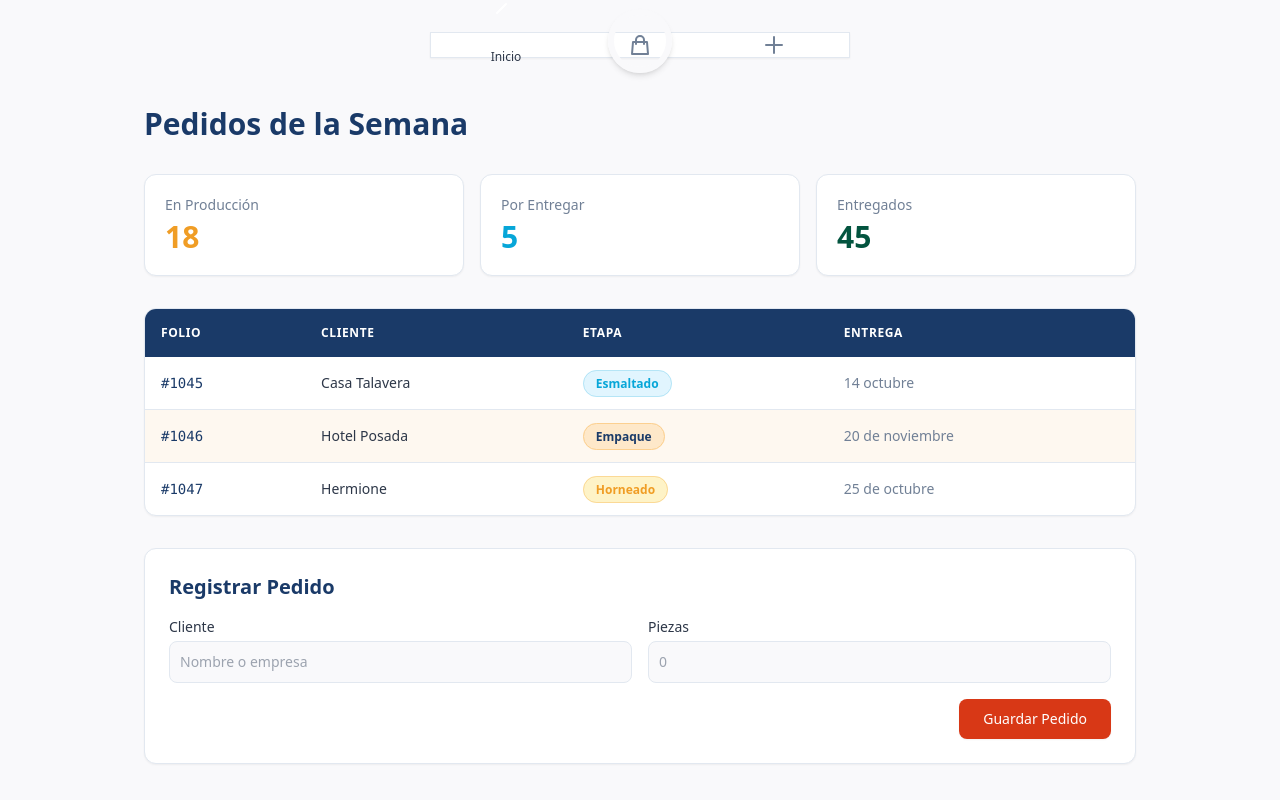
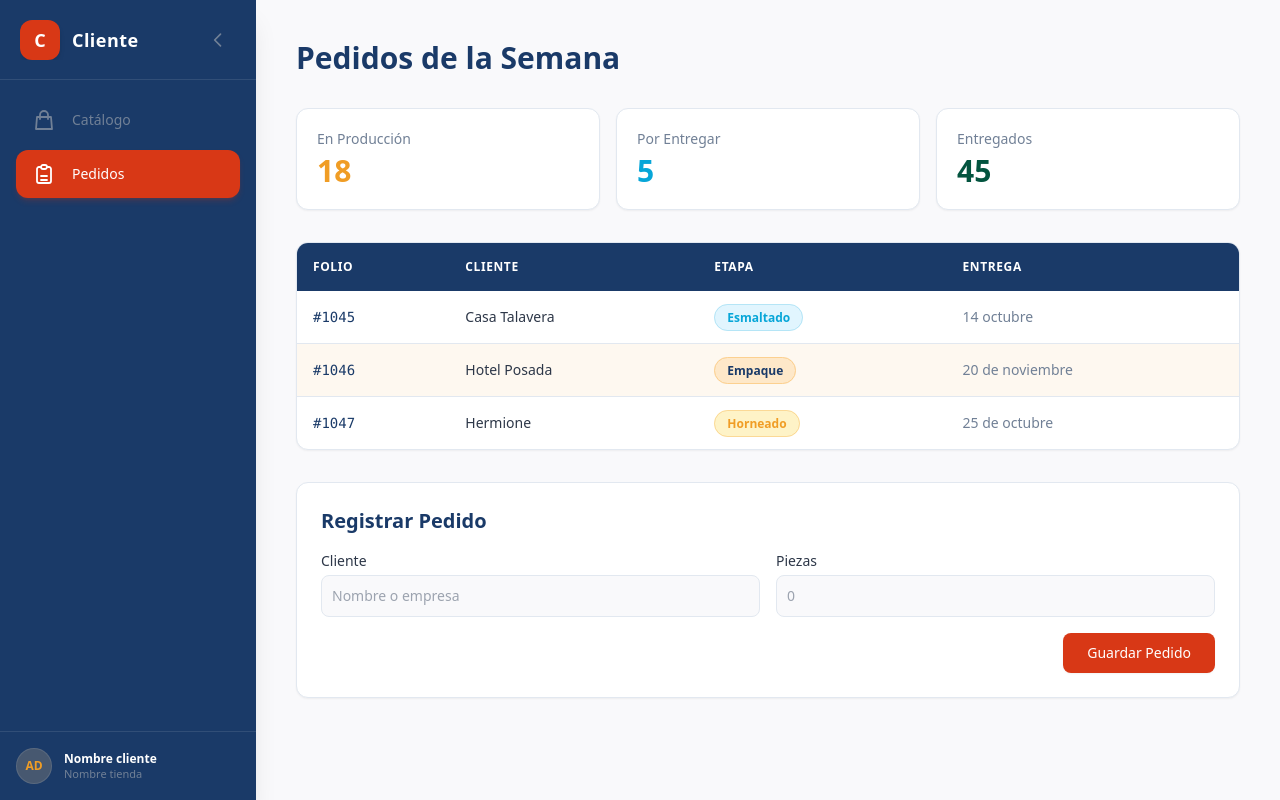
Before and after one commit to rangelashley503-debug/panel-comercial-ah, a plain HTML site: page Catalogo de productos- H/catalogo.html in a window 1280 px wide. Drawn offline with nearby package versions, Linux system fonts and the light colour scheme.

Commit message:
barra lateral catálogo

```diff
--- a/Catalogo de productos- H/catalogo.html
+++ b/Catalogo de productos- H/catalogo.html
@@ -8,63 +8,123 @@
     <script src="https://cdn.tailwindcss.com"></script>
     <!-- 2. Tu archivo de configuración de colores centralizado -->
     <script src="../Paletadecolores.js"></script>
+
+    <style>
+        /* Transición fluida para colapsar/expandir el sidebar y el margen del contenido */
+        #sidebar, #main-wrapper {
+            transition: all 0.3s cubic-bezier(0.4, 0, 0.2, 1);
+        }
+
+        /* Estado colapsado */
+        #sidebar.is-collapsed {
+            width: 5rem; /* ~80px */
+        }
+        #sidebar.is-collapsed .sidebar-label,
+        #sidebar.is-collapsed .brand-name {
+            display: none;
+        }
+        #sidebar.is-collapsed .toggle-icon {
+            transform: rotate(180deg);
+        }
+
+        /* En pantallas de escritorio, el contenido se adapta según el ancho del menú */
+        @media (min-width: 1024px) {
+            #main-wrapper {
+                margin-left: 16rem; /* 256px por defecto */
+            }
+            #sidebar.is-collapsed ~ #main-wrapper {
+                margin-left: 5rem; /* 80px cuando se colapsa */
+            }
+        }
+    </style>
 </head>
-<body class="bg-surface-app text-content-body antialiased">
-    <!-- Barra de navegación fluida -->
-    <header class="pt-8 pb-4 flex justify-center">
-        <nav class="relative bg-surface-card w-[420px] h-[70px rounded-2xl] flex justify-center items-center shadow-sm border border-border-subtle px-2">
-            <!-- indicador flotate , borde con color de fondo principal -->
-            <div id=""indicador" class="absolute -top-6 w-16 h-16 bg-brand-terracota rounded-full border-[6px] border-surface-app transition-all duration-500 flex items-center shadow-md">
+<body class="bg-surface-app text-content-body antialiased min-h-screen flex flex-col lg:flex-row">
+
+    <!-- SIDEBAR -->
+    <aside
+        id="sidebar"
+        class="fixed top-0 left-0 z-50 h-screen w-64 bg-brand-navy text-white flex flex-col justify-between shadow-xl"
+        aria-label="Navegación principal"
+    >
+        <div>
+            <!-- Header del Sidebar (Logo + Toggle) -->
+            <div class="flex items-center justify-between p-5 border-b border-white/10 h-20">
+                <div class="flex items-center gap-3 overflow-hidden">
+                    <div class="h-10 w-10 shrink-0 rounded-xl bg-brand-terracotta flex items-center justify-center font-bold text-lg shadow-md">
+                        C
                     </div>
-            <!-- lista de botones -->
-            <ul class="flex w-full justify-around z-10">
-                <!-- boton 1 -->
-                <li class="nav-item active flex-1 text-center group cursor-pointer" onclick="moveIndicator(this, 0)">
-                    <a class="flex flex-col items-center justify-center relative">
-                        <span class="icon text-white group-[.active]:-translate-y-8 transition-transform duration-500">
-                            <svg class="w-6 h-6" fill="none" stroke="currentColor" viewBox="0 0 24 24 xmlns" xmlns="http://www.org/2000/svg">
-                                <path stroke-linecap="round" stroke-linejoin="round" stroke-width="2" d="M3 12l2-2m0 0l7-7 7M5 10v10a1 1 0 001 1h3m10-11l2 2m-2-2v10a1 1 0 01-1 1h-3m-6 0a1 1 0 001-1v-4a1 1 0 011-1h2a1 1 0 011 1v4a1 1 0 001 1m-6 0h6"></path>
+                    <span class="brand-name font-bold text-lg tracking-wide whitespace-nowrap">Cliente</span>
+                </div>
+
+                <!-- Botón colapsar menú -->
+                <button
+                    type="button"
+                    id="toggleSidebar"
+                    class="p-2 rounded-lg text-content-muted hover:text-white hover:bg-white/10 transition-colors"
+                    aria-label="Colapsar menú"
+                >
+                    <svg class="w-5 h-5 toggle-icon transition-transform duration-300" viewBox="0 0 24 24" fill="none" stroke="currentColor" stroke-width="2">
+                        <path stroke-linecap="round" stroke-linejoin="round" d="M15 19l-7-7 7-7" />
+                    </svg>
+                </button>
+            </div>
+
+            <!-- Navegación -->
+            <nav class="p-4 space-y-1.5">
+                <button
+                    type="button"
+                    class="sidebar-nav-btn w-full flex items-center gap-4 px-4 py-3 rounded-xl font-medium text-sm transition-all duration-200 text-content-muted hover:bg-white/10 hover:text-white"
+                    aria-label="Catálogo"
+                    data-section="catalogo"
+                >
+                    <span class="shrink-0">
+                        <svg class="w-6 h-6" viewBox="0 0 24 24" fill="none" stroke="currentColor" stroke-width="1.8" stroke-linecap="round" stroke-linejoin="round">
+                            <path d="M16 11V7a4 4 0 0 0-8 0v4" />
+                            <path d="M5 9h14l1 12H4L5 9Z" />
                         </svg>
                     </span>
-                        <span class="text text-xs text-content-body absolute bottom-[-18px] opacity-0 group-[.active]:opacity-100 group-[.active]:translate-y-[-10px] transition-all font-medium">
-                            Inicio
-                        </span>
-                    </a>
-                </li>
-                <!-- boton 2 -->
-                <li class="nav-item flex-1 text-center group cursor-pointer" onclick="moveIndicator(this, 1)">
-                    <a class="flex flex-col items-center justify-center relative">
-                        <span class="icon text-content-muted group-[.active]:-translate-y-8 group-[.active]:text-white transition-transform duration-500">
-                            <svg class="w-6 h-6" fill="none" stroke="currentColor" viewBox="0 0 24 24" xmlns="http://www.w3.org/2000/svg">
-                                <path stroke-linecap="round" stroke-linejoin="round" stroke-width="2" d="M16 11V7a4 4 0 00-8 0v4M5 9h14l1 12H4L5 9z"></path>
+                    <span class="sidebar-label whitespace-nowrap">Catálogo</span>
+                </button>
+
+                <button
+                    type="button"
+                    class="sidebar-nav-btn active w-full flex items-center gap-4 px-4 py-3 rounded-xl font-medium text-sm transition-all duration-200 bg-brand-terracotta text-white shadow-md shadow-brand-terracotta/20"
+                    aria-label="Pedidos"
+                    aria-current="page"
+                    data-section="pedidos"
+                >
+                    <span class="shrink-0">
+                        <svg class="w-6 h-6" viewBox="0 0 24 24" fill="none" stroke="currentColor" stroke-width="1.8" stroke-linecap="round" stroke-linejoin="round">
+                            <path d="M9 5H7a2 2 0 0 0-2 2v12a2 2 0 0 0 2 2h10a2 2 0 0 0 2-2V7a2 2 0 0 0-2-2h-2" />
+                            <rect x="9" y="3" width="6" height="4" rx="2" />
+                            <path d="M9 14h6M9 18h6" />
                         </svg>
                     </span>
-                        <span class="text text-xs text-content-body absolute bottom-[-18px] opacity-0 group-[.active]:opacity-100 group-[.active]:translate-y-[-10px] transition-all duration-500 font-medium">
-                            Catalogo
-                        </span>
-                    </a>
-                </li>
-                <!-- boton 3 -->
-                <li class="nav-item flex-1 text-center group cursor-pointer" onclick="moveIndicator(this, 2)">
-                    <a class="flex flex-col items-center justify-center relative">
-                        <span class="icon text-content-muted group-[.active]:-translate-y-8 group-[.active]:text-white transition-transform duration-500">
-                            <svg class="w-6 h-6" fill="none" stroke="currentColor" viewBox="0 0 24 24" xmlns="http://www.w3.org/2000/svg">
-                                <path stroke-linecap="round" stroke-linejoin="round" stroke-width="2" d="M12 4v16m8-8H4"></path>
-                            </svg>
-                        </span>
-                        <span class="text text-xs text-content-body absolute bottom-[-18px] opacity-0 group-[.active]:opacity-100 group-[.active]:translate-y-[-10px] transition-all duration-500 font-medium">
-                            Inventario
-                        </span>
-                    </a>
-                </li>
-            </ul>
+                    <span class="sidebar-label whitespace-nowrap">Pedidos</span>
+                </button>
             </nav>
-    </header>
+        </div>
 
-    <main class="mx-auto max-w-5xl space-y-8 p-4 py-8">
+        <!-- Pie del Sidebar / Usuario -->
+        <div class="p-4 border-t border-white/10">
+            <div class="flex items-center gap-3 overflow-hidden">
+                <div class="h-9 w-9 shrink-0 rounded-full bg-brand-cream/20 text-brand-amber flex items-center justify-center font-bold text-xs uppercase border border-white/10">
+                    AD
+                </div>
+                <div class="sidebar-label leading-tight overflow-hidden text-ellipsis whitespace-nowrap">
+                    <p class="text-xs font-semibold text-white">Nombre cliente</p>
+                    <p class="text-[11px] text-content-muted">Nombre tienda</p>
+                </div>
+            </div>
+        </div>
+    </aside>
+
+    <!-- CONTENEDOR PRINCIPAL DE LA APLICACIÓN -->
+    <div id="main-wrapper" class="flex-1 w-full min-h-screen">
+        <main class="mx-auto max-w-5xl space-y-8 p-6 lg:p-10">
             <h1 class="text-3xl font-bold text-content-heading">Pedidos de la Semana</h1>
 
-        <!-- Indicadores: 1 columna para móvil, 3 para pantalla grande -->
+            <!-- Indicadores -->
             <section class="grid gap-4 sm:grid-cols-3">
                 <article class="rounded-xl border border-border-subtle bg-surface-card p-5 shadow-sm">
                     <p class="text-sm font-medium text-content-muted">En Producción</p>
@@ -148,39 +208,35 @@
                 </form>
             </section>
         </main>
+    </div>
+
+    <!-- SCRIPT DE INTERACCIÓN -->
     <script>
-    const items = document.querySelectorAll('.nav-item');
-    const indicator = document.getElementById('indicator');
+        document.addEventListener('DOMContentLoaded', () => {
+            const sidebar = document.getElementById('sidebar');
+            const toggleBtn = document.getElementById('toggleSidebar');
+            const navButtons = document.querySelectorAll('.sidebar-nav-btn');
 
-    function moveIndicator(element, index) {
-        items.forEach((item) => {
-        item.classList.remove('active');
-        const icon = item.querySelector('.icon');
-        icon.classList.remove('text-white');
-        icon.classList.add('text-content-muted');
+            // 1. Colapsar / Expandir menú lateral
+            toggleBtn.addEventListener('click', () => {
+                sidebar.classList.toggle('is-collapsed');
             });
 
-        element.classList.add('active');
-        const activeIcon = element.querySelector('.icon');
-        activeIcon.classList.remove('text-content-muted');
-        activeIcon.classList.add('text-white');
+            // 2. Control de botón activo
+            navButtons.forEach((btn) => {
+                btn.addEventListener('click', () => {
+                    navButtons.forEach((item) => {
+                        item.classList.remove('active', 'bg-brand-terracotta', 'text-white', 'shadow-md', 'shadow-brand-terracotta/20');
+                        item.classList.add('text-content-muted', 'hover:bg-white/10', 'hover:text-white');
+                        item.removeAttribute('aria-current');
+                    });
 
-      // Cálculo del desplazamiento horizontal según el ancho (420px - padding)
-        const totalWidth = 420 - 16;
-        const step = totalWidth / items.length;
-      const offset = (step * index) + (step / 2) - (totalWidth / 2);
-
-        indicator.style.transform = `translateX(${offset}px)`;
-    }
-
-    // Inicializar posición en el primer botón al cargar la página
-    document.addEventListener('DOMContentLoaded', () => {
-        const activeItem = document.querySelector('.nav-item.active');
-        if (activeItem) {
-        moveIndicator(activeItem, 0);
-        }
+                    btn.classList.remove('text-content-muted', 'hover:bg-white/10', 'hover:text-white');
+                    btn.classList.add('active', 'bg-brand-terracotta', 'text-white', 'shadow-md', 'shadow-brand-terracotta/20');
+                    btn.setAttribute('aria-current', 'page');
+                });
+            });
         });
     </script>
 </body>
-</body>
 </html>
```
Lines whose indentation alone changed are shown as unchanged.
